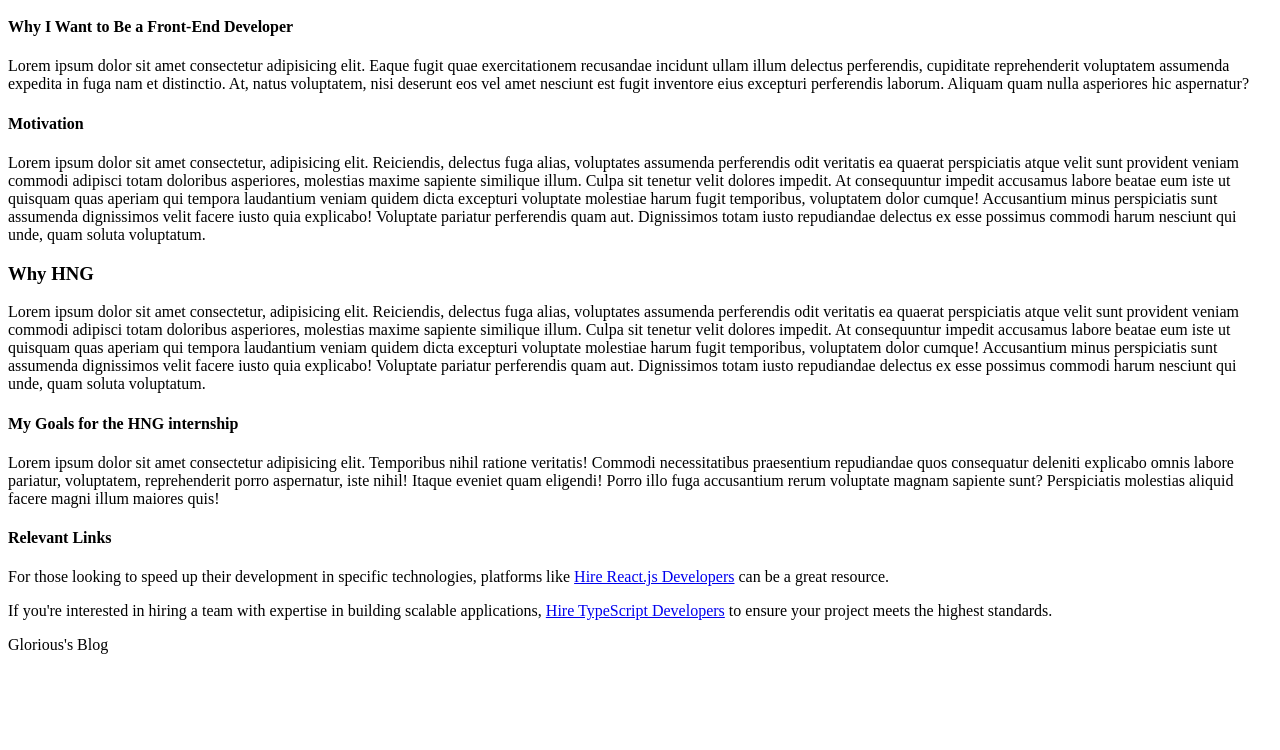
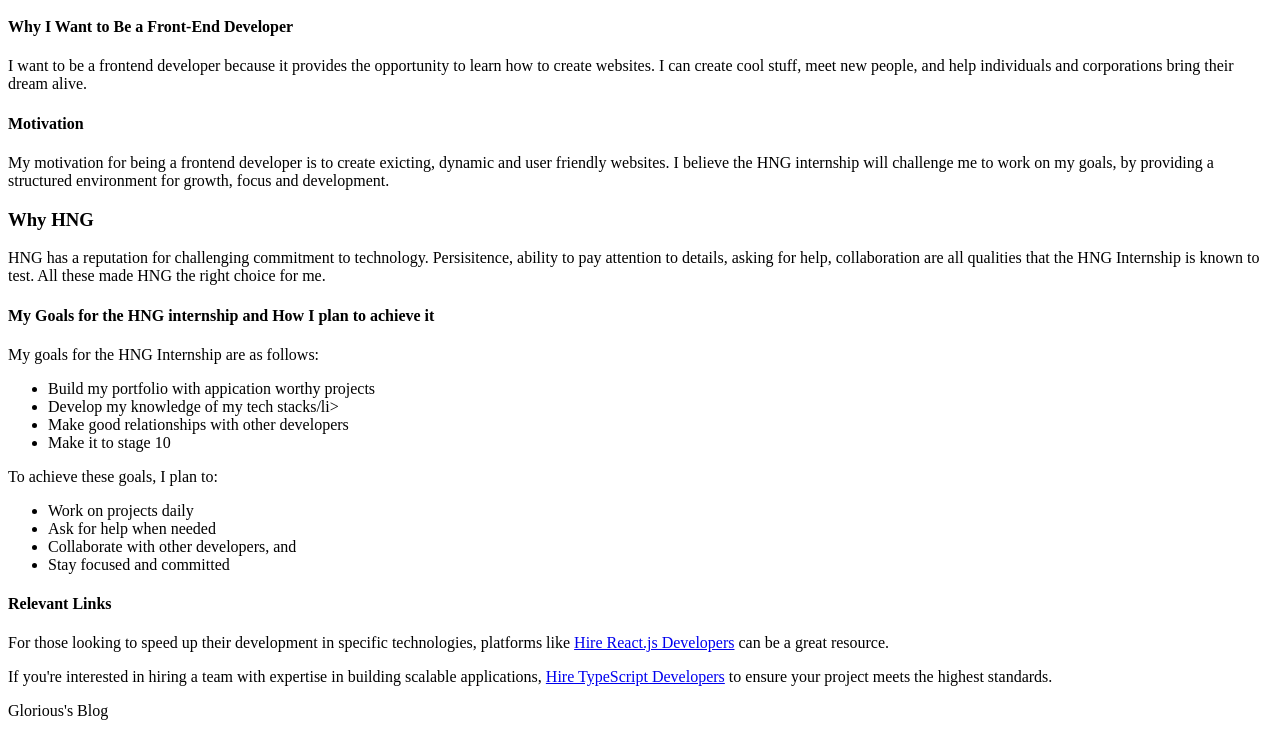
Before and after one commit to Korious/blogPost, a plain HTML site: page index.html in a window 1280 px wide. Shown: the part 50-800 px from the top of the page. Drawn offline with Linux system fonts and the light colour scheme.

Commit message:
First commit

```diff
--- a/index.html
+++ b/index.html
@@ -14,22 +14,33 @@
     <main>
         <section>
             <h4>Why I Want to Be a Front-End Developer</h4>
-            <p>Lorem ipsum dolor sit amet consectetur adipisicing elit. Eaque fugit quae exercitationem recusandae incidunt ullam illum delectus perferendis, cupiditate reprehenderit voluptatem assumenda expedita in fuga nam et distinctio. At, natus voluptatem, nisi deserunt eos vel amet nesciunt est fugit inventore eius excepturi perferendis laborum. Aliquam quam nulla asperiores hic aspernatur?</p>
+            <p>I want to be a frontend developer because it provides the opportunity to learn how to create websites. I can create cool stuff, meet new people, and help individuals and corporations bring their dream alive.</p>
         </section>
 
         <section>
             <h4>Motivation</h4>
-            <p>Lorem ipsum dolor sit amet consectetur, adipisicing elit. Reiciendis, delectus fuga alias, voluptates assumenda perferendis odit veritatis ea quaerat perspiciatis atque velit sunt provident veniam commodi adipisci totam doloribus asperiores, molestias maxime sapiente similique illum. Culpa sit tenetur velit dolores impedit. At consequuntur impedit accusamus labore beatae eum iste ut quisquam quas aperiam qui tempora laudantium veniam quidem dicta excepturi voluptate molestiae harum fugit temporibus, voluptatem dolor cumque! Accusantium minus perspiciatis sunt assumenda dignissimos velit facere iusto quia explicabo! Voluptate pariatur perferendis quam aut. Dignissimos totam iusto repudiandae delectus ex esse possimus commodi harum nesciunt qui unde, quam soluta voluptatum.</p>
+            <p>My motivation for being a frontend developer is to create exicting, dynamic and user friendly websites. I believe the HNG internship will challenge me to work on my goals, by providing a structured environment for growth, focus and development.</p>
+
+        <section>
+            <h3>Why HNG</h3>
+            <p>HNG has a reputation for challenging commitment to technology. Persisitence, ability to pay attention to details, asking for help, collaboration are all qualities that the HNG Internship is known to test. All these made HNG the right choice for me.</p>
         </section>
 
         <section>
-            <h3>Why HNG</h3>
-            <p>Lorem ipsum dolor sit amet consectetur, adipisicing elit. Reiciendis, delectus fuga alias, voluptates assumenda perferendis odit veritatis ea quaerat perspiciatis atque velit sunt provident veniam commodi adipisci totam doloribus asperiores, molestias maxime sapiente similique illum. Culpa sit tenetur velit dolores impedit. At consequuntur impedit accusamus labore beatae eum iste ut quisquam quas aperiam qui tempora laudantium veniam quidem dicta excepturi voluptate molestiae harum fugit temporibus, voluptatem dolor cumque! Accusantium minus perspiciatis sunt assumenda dignissimos velit facere iusto quia explicabo! Voluptate pariatur perferendis quam aut. Dignissimos totam iusto repudiandae delectus ex esse possimus commodi harum nesciunt qui unde, quam soluta voluptatum.</p>
-        </section>
-
-        <section>
-            <h4>My Goals for the HNG internship</h4>
-            <p>Lorem ipsum dolor sit amet consectetur adipisicing elit. Temporibus nihil ratione veritatis! Commodi necessitatibus praesentium repudiandae quos consequatur deleniti explicabo omnis labore pariatur, voluptatem, reprehenderit porro aspernatur, iste nihil! Itaque eveniet quam eligendi! Porro illo fuga accusantium rerum voluptate magnam sapiente sunt? Perspiciatis molestias aliquid facere magni illum maiores quis!</p>
+            <h4>My Goals for the HNG internship and How I plan to achieve it</h4>
+            <p>My goals for the HNG Internship are as follows:</p>
+            <ul>
+                <li>Build my portfolio with appication worthy projects</li>
+                <li>Develop my knowledge of my tech stacks/li>
+                <li>Make good relationships with other developers</li>
+                <li>Make it to stage 10</li>
+                </ul>
+            <p>To achieve these goals, I plan to:</p>
+            <ul>
+                <li>Work on projects daily</li>
+                <li>Ask for help when needed</li>
+                <li>Collaborate with other developers, and</li>
+                <li>Stay focused and committed</li>
         </section>
 
         <section>
```
